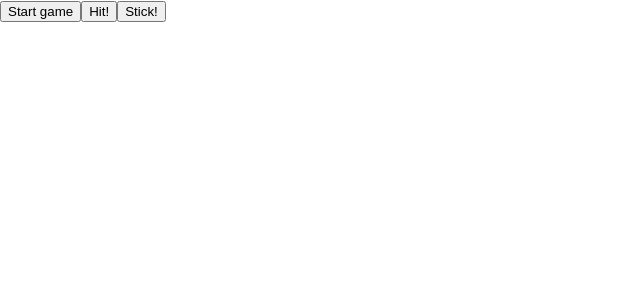
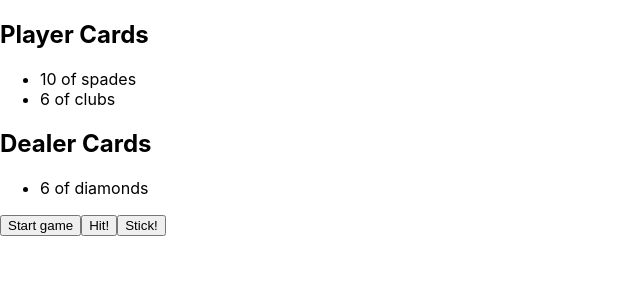
Before and after one commit to ciarancorcoran/react-blackjack, a React (Create React App) app: page / in a window 1280 px wide. Both pictures are taken after a click on the button "Start game". Shown: the top 300 px of the page, without its empty margins (0-640 px from the left). Built offline with nearby package versions, Linux system fonts and the light colour scheme.

Commit message:
adding card component

```diff
--- /dev/null
+++ b/src/components/Card/CardComponent.tsx
@@ -0,0 +1,18 @@
+import React, { FunctionComponent } from 'react'
+import { Card } from '../../constants/types/Card'
+
+type CardComponentProps = {
+  cards: Card[]
+  cardType: string
+}
+
+const CardComponent: FunctionComponent<CardComponentProps> = ({ cards, cardType }) => (
+  <>
+    <h2>{cardType}</h2>
+    <ul>
+      {cards.map(r => <li key={r.id}>{r.name}</li>)}
+    </ul>
+  </>
+)
+
+export default CardComponent
--- a/src/components/GameControls/GameControls.tsx
+++ b/src/components/GameControls/GameControls.tsx
@@ -10,14 +10,12 @@ const GameControls: FunctionComponent<GameControlsProps> = ({
   handleStartGame,
   handleHitClick,
   handleStickClick
-}) => {
-  return (
+}) => (
   <>
     <button data-testid='start-button' onClick={handleStartGame}>Start game</button>
     <button data-testid='hit-button' onClick={handleHitClick}>Hit!</button>
     <button data-testid='stick-button' onClick={handleStickClick}>Stick!</button>
   </>
 )
-}
 
 export default GameControls
--- a/src/containers/Game.tsx
+++ b/src/containers/Game.tsx
@@ -4,6 +4,7 @@ import { GameStatus } from '../constants/enums/GameStatus'
 import { Card } from '../constants/types/Card'
 import { Score } from '../constants/types/Score'
 
+import CardComponent from '../components/Card/CardComponent'
 import GameControls from '../components/GameControls/GameControls'
 
 const Game: FunctionComponent = () => {
@@ -133,11 +134,15 @@ const Game: FunctionComponent = () => {
   }
 
   return (
+    <>
+    <CardComponent cards={playerCards} cardType={'Player Cards'} />
+    <CardComponent cards={dealerCards} cardType={'Dealer Cards'} />
     <GameControls
       handleStartGame={handleStartGame}
       handleHitClick={handleHitClick}
       handleStickClick={handleStickClick}
     />
+    </>
   )
 }
 
```
Lines whose indentation alone changed are shown as unchanged.
